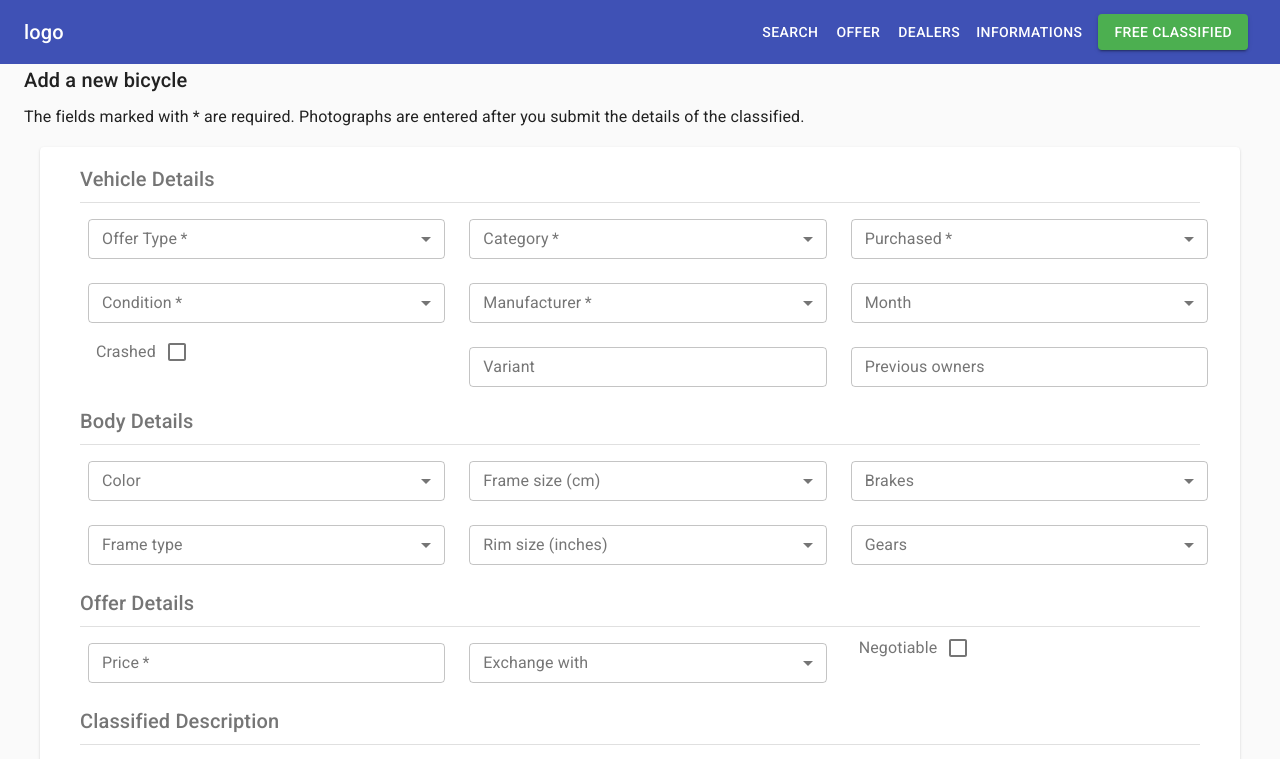
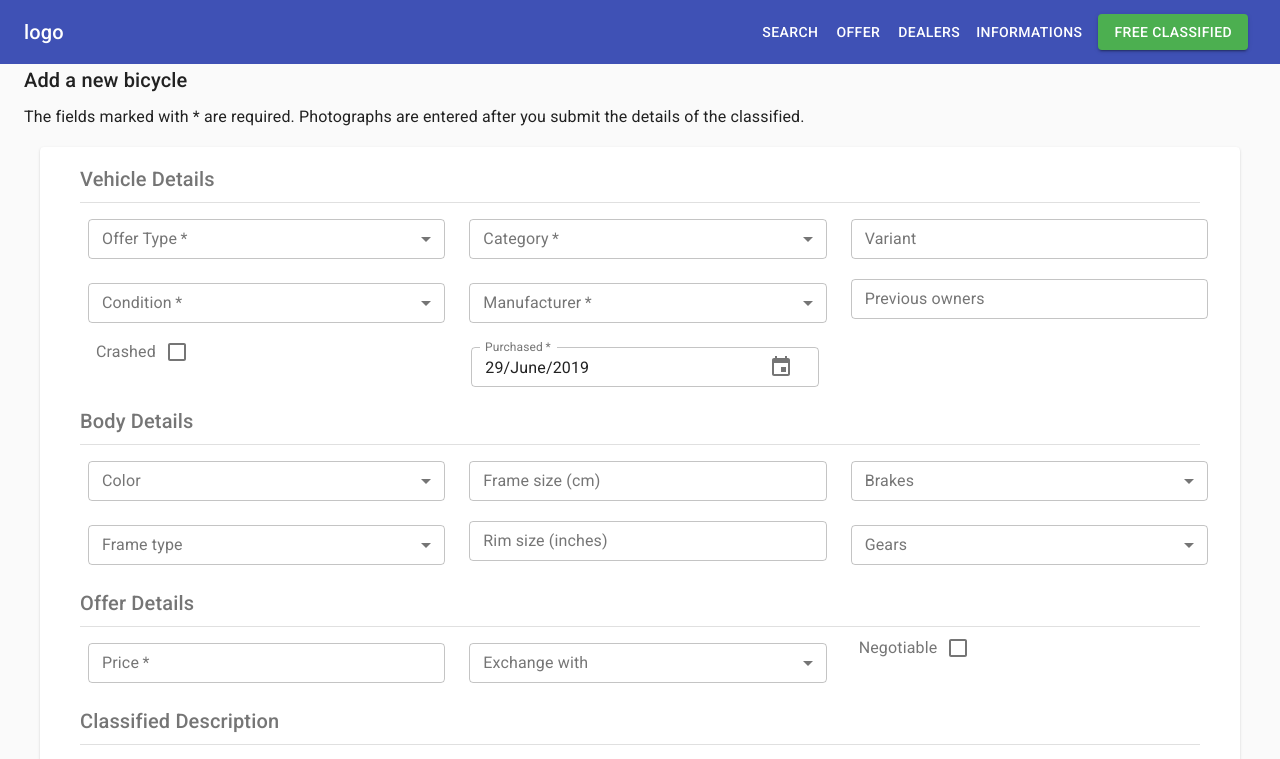
Before and after one commit to panoscool/cars, a React (Create React App) app: page /bicycle/create in a window 1280 px wide. Shown: the top 759 px of the page. Built offline with nearby package versions, Linux system fonts and the light colour scheme.

Commit message:
material ui date input

```diff
--- a/src/components/Classifieds/BicycleDetails/BicycleDetails.jsx
+++ b/src/components/Classifieds/BicycleDetails/BicycleDetails.jsx
@@ -68,7 +68,7 @@ const userDetails = [
 
 const BicycleDetails = props => {
   const classes = useStyles();
-  const width = useWindowDimensions();
+  const { width } = useWindowDimensions();
   const bicycleObj = bicycles[props.match.params.id - 1];
 
   let gridSize = 9;
@@ -80,7 +80,7 @@ const BicycleDetails = props => {
     <Container maxWidth="lg">
       <Grid container spacing={3}>
         <Grid item xs={gridSize}>
-          <img src={bicycleObj.img} alt="" />
+          {/* <img src={bicycleObj.img} alt="" /> */}
           <div className={classes.root}>
             <Paper className={classes.paper}>
               <Typography
--- a/src/components/Classifieds/BicycleForm.jsx
+++ b/src/components/Classifieds/BicycleForm.jsx
@@ -11,11 +11,11 @@ import {
 import SelectForm from "../../shared/forms/SelectForm";
 import InputForm from "../../shared/forms/InputForm";
 import CheckboxForm from "../../shared/forms/CheckboxForm";
+import SelectDate from "../../shared/forms/SelectDate";
 import {
   offer,
   condition,
   adDuration,
-  months,
   color
 } from "../../data/SharedAttributes";
 import {
@@ -53,6 +53,8 @@ const BicycleForm = props => {
     variant: "",
     owners: "",
     price: "",
+    frameSize: "",
+    rimSize: "",
     description: "",
     youTube: "",
     password: "",
@@ -71,14 +73,11 @@ const BicycleForm = props => {
     category: "",
     manufacturer: "",
     condition: "",
-    month: "",
     purchased: "",
     frameType: "",
-    frameSize: "",
     gears: "",
     color: "",
     brakes: "",
-    rimSize: "",
     duration: "",
     exchange: ""
   });
@@ -88,6 +87,12 @@ const BicycleForm = props => {
       ...oldValues,
       [event.target.name]: event.target.value
     }));
+  };
+
+  const [selectedDate, setSelectedDate] = useState(new Date());
+
+  const handleDateChange = date => {
+    setSelectedDate(date);
   };
 
   const extraKeys = extras.map(obj => obj.key);
@@ -173,6 +178,14 @@ const BicycleForm = props => {
                 attributes={manufacturers}
                 handleChange={handleSelectChange}
               />
+              <SelectDate
+                required
+                label="Purchased"
+                values={selectedDate}
+                handleChange={handleDateChange}
+              />
+            </Grid>
+            <Grid item xs={12} sm={4}>
               <InputForm
                 name="variant"
                 label="Variant"
@@ -180,28 +193,12 @@ const BicycleForm = props => {
                 values={inputValues.variant}
                 handleChange={handleInputChange}
               />
-            </Grid>
-            <Grid item xs={12} sm={4}>
-              <SelectForm
-                required
-                name="purchased"
-                label="Purchased"
-                values={selectValues.purchased}
-                attributes={months}
-                handleChange={handleSelectChange}
-              />
-              <SelectForm
-                name="month"
-                label="Month"
-                values={selectValues.month}
-                attributes={months}
-                handleChange={handleSelectChange}
-              />
               <InputForm
                 name="owners"
                 type="number"
                 label="Previous owners"
-                placeholder="Number 0-9"
+                placeholder="number 0-9"
+                inputProps={{ min: 0, max: 9 }}
                 values={inputValues.owners}
                 handleChange={handleInputChange}
               />
@@ -230,19 +227,23 @@ const BicycleForm = props => {
               />
             </Grid>
             <Grid item xs={12} sm={4}>
-              <SelectForm
+              <InputForm
+                type="number"
                 name="frameSize"
                 label="Frame size (cm)"
-                values={selectValues.frameSize}
-                attributes={gears}
-                handleChange={handleSelectChange}
+                placeholder="number 30-70"
+                inputProps={{ min: 30, max: 70 }}
+                values={inputValues.frameSize}
+                handleChange={handleInputChange}
               />
-              <SelectForm
+              <InputForm
+                type="number"
                 name="rimSize"
                 label="Rim size (inches)"
-                values={selectValues.rimSize}
-                attributes={gears}
-                handleChange={handleSelectChange}
+                placeholder="number 10-30"
+                inputProps={{ min: 10, max: 30 }}
+                values={inputValues.rimSize}
+                handleChange={handleInputChange}
               />
             </Grid>
             <Grid item xs={12} sm={4}>
--- a/src/data/SampleData.js
+++ b/src/data/SampleData.js
@@ -27,6 +27,8 @@ export const bicycles = [
     rimSize: "22-30",
     crashed: false,
     negotiable: true,
+    womens: true,
+    mans: true,
     img:
       "https://i5.walmartimages.ca/images/Large/304/711/999999-690995304711.jpg"
   },
--- a/src/shared/forms/InputForm.jsx
+++ b/src/shared/forms/InputForm.jsx
@@ -4,10 +4,6 @@ import { makeStyles } from "@material-ui/core/styles";
 import TextField from "@material-ui/core/TextField";
 
 const useStyles = makeStyles(theme => ({
-  container: {
-    display: "flex",
-    flexWrap: "wrap"
-  },
   textField: {
     marginLeft: theme.spacing(1),
     marginRight: theme.spacing(1)
--- a/src/shared/forms/SelectDate.jsx
+++ b/src/shared/forms/SelectDate.jsx
@@ -1,45 +1,40 @@
-import 'date-fns';
-import React from 'react';
-import Grid from '@material-ui/core/Grid';
-import { makeStyles } from '@material-ui/core/styles';
-import DateFnsUtils from '@date-io/date-fns';
+import React from "react";
+import { makeStyles } from "@material-ui/core/styles";
+import DateFnsUtils from "@date-io/date-fns";
 import {
   MuiPickersUtilsProvider,
-  KeyboardDatePicker,
-} from '@material-ui/pickers';
+  KeyboardDatePicker
+} from "@material-ui/pickers";
 
 const useStyles = makeStyles({
-  grid: {
-    width: '60%',
-  },
+  picker: {
+    paddingTop: 8,
+    paddingLeft: 10
+  }
 });
 
-export default function MaterialUIPickers() {
+export default function MaterialUIPickers(props) {
   const classes = useStyles();
-  const [selectedDate, setSelectedDate] = React.useState(new Date());
 
-  function handleDateChange(date) {
-    setSelectedDate(date);
-  }
-
-  console.log(selectedDate)
-
+  const { label, values, required, handleChange } = props;
   return (
     <MuiPickersUtilsProvider utils={DateFnsUtils}>
-      <Grid container className={classes.grid} justify="space-around">
+      <div className={classes.picker}>
         <KeyboardDatePicker
-          margin="normal"
+          required={required}
+          fullWidth
+          margin="dense"
           inputVariant="outlined"
           id="mui-pickers-date"
-          label="Date picker"
+          label={label}
           format="dd/MMMM/yyyy"
-          value={selectedDate}
-          onChange={handleDateChange}
+          value={values}
+          onChange={handleChange}
           KeyboardButtonProps={{
-            'aria-label': 'change date',
+            "aria-label": "change date"
           }}
         />
-      </Grid>
+      </div>
     </MuiPickersUtilsProvider>
   );
 }
```
Also changed, not shown: package.json (+6 -4 lines), src/components/Classifieds/BicycleDetails/ImageDetails.jsx (added, +25 -0 lines), src/shared/forms/SelectForm.jsx (+1 -9 lines), 1 other file (tests, documents, lock files or other folders).
